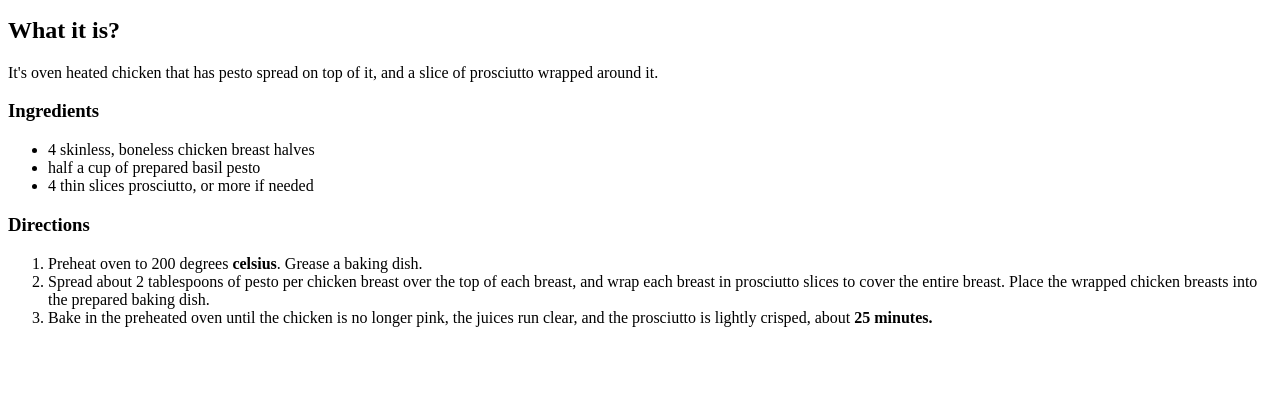
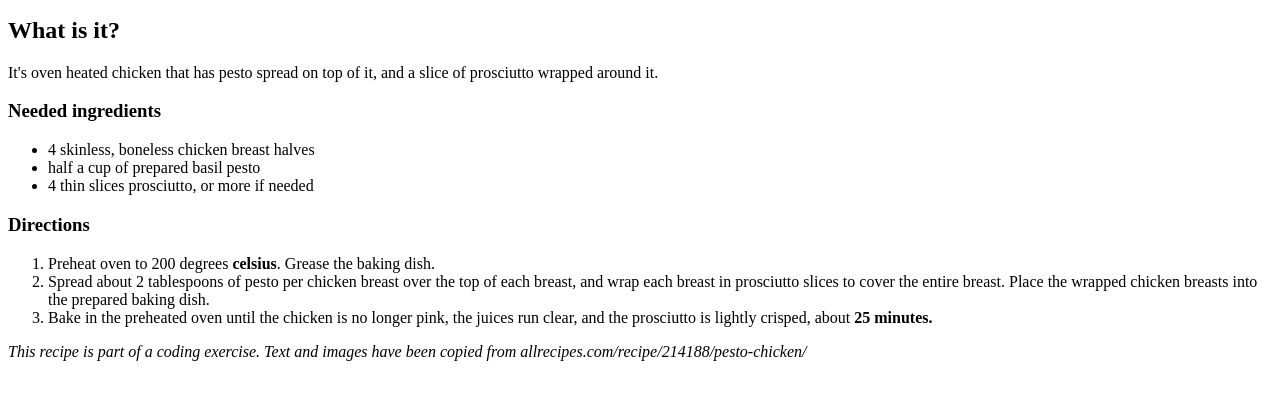
Before and after one commit to japuus/odin-recipes-26-6-24, a plain HTML site: page recipes/pesto-chicken.html in a window 1280 px wide. Shown: the part 101-500 px from the top of the page. Drawn offline with Linux system fonts and the light colour scheme.

Commit message:
Add info about the source of the text and image

```diff
--- a/recipes/pesto-chicken.html
+++ b/recipes/pesto-chicken.html
@@ -3,14 +3,14 @@
 <head>
     <meta charset="UTF-8">
     <meta name="viewport" content="width=device-width, initial-scale=1.0">
-    <title>Document</title>
+    <title>Pesto Chicken Recipe</title>
 </head>
 <body>
     <h1>Pesto Chicken</h1>
-    <img src="../recipe-pictures/pesto-chicken-pic.png" alt="picture of finished pesto chicken" width="400" height="300">
-    <h2>What it is?</h2>
+    <img src="../recipe-pictures/pesto-chicken-pic.png" alt="picture of finished pesto chicken" width="400" height="auto">
+    <h2>What is it?</h2>
     <p>It's oven heated chicken that has pesto spread on top of it, and a slice of prosciutto wrapped around it.</p>
-    <h3>Ingredients</h3>
+    <h3>Needed ingredients</h3>
     <ul>
         <li>4 skinless, boneless chicken breast halves</li>
         <li>half a cup of prepared basil pesto</li>
@@ -18,10 +18,11 @@
     </ul>
     <h3>Directions</h3>
     <ol>
-        <li>Preheat oven to 200 degrees <strong>celsius</strong>. Grease a baking dish.</li>
+        <li>Preheat oven to 200 degrees <strong>celsius</strong>. Grease the baking dish.</li>
         <li>Spread about 2 tablespoons of pesto per chicken breast over the top of each breast, and wrap each breast in prosciutto slices to cover the entire breast. Place the wrapped chicken breasts into the prepared baking dish.</li>
         <li>Bake in the preheated oven until the chicken is no longer pink, the juices run clear, and the prosciutto is lightly crisped, about <strong>25 minutes.</strong></li>
     </ol>
+    <div><em>This recipe is part of a coding exercise. Text and images have been copied from allrecipes.com/recipe/214188/pesto-chicken/</em></div>
     <br>
     <br>
     <br>
```
